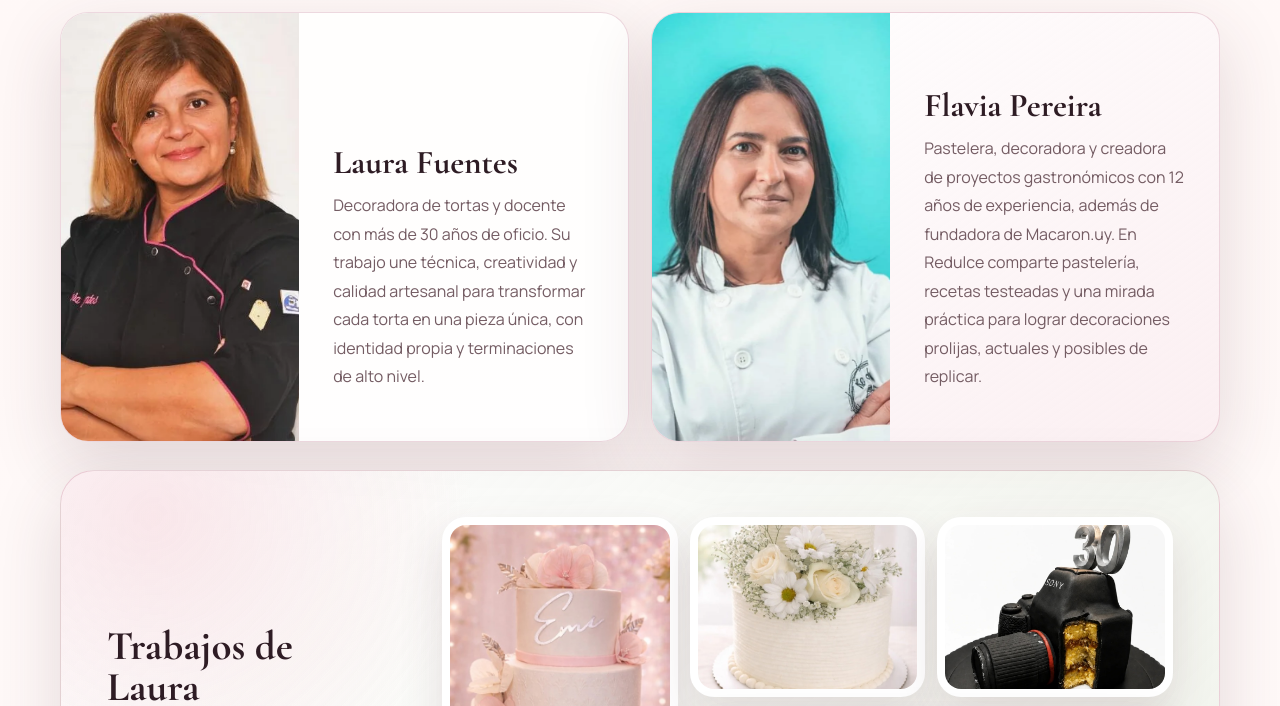
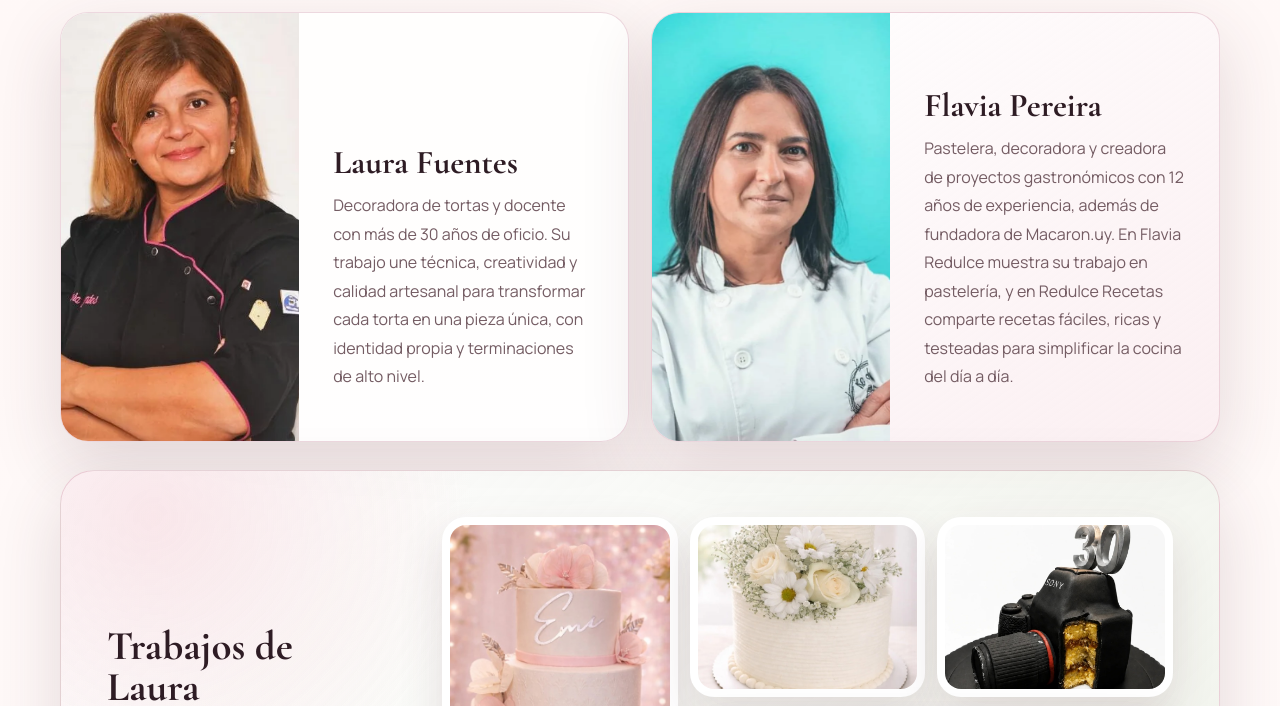
Before and after one commit to ramarketinguy/taller-salto-flores-decorativas, a website: page index.html in a window 1280 px wide. Shown: the part 2700-3406 px from the top of the page. Drawn offline with nearby package versions, Linux system fonts and the light colour scheme; files whose address does not match are found by name.

Commit message:
Clarify Flavia teacher bio

```diff
--- a/index.html
+++ b/index.html
@@ -208,9 +208,9 @@
               <h3>Flavia Pereira</h3>
               <p>
                 Pastelera, decoradora y creadora de proyectos gastronómicos con 12 años de
-                experiencia, además de fundadora de Macaron.uy. En Redulce comparte pastelería,
-                recetas testeadas y una mirada práctica para lograr decoraciones prolijas,
-                actuales y posibles de replicar.
+                experiencia, además de fundadora de Macaron.uy. En Flavia Redulce muestra su
+                trabajo en pastelería, y en Redulce Recetas comparte recetas fáciles, ricas y
+                testeadas para simplificar la cocina del día a día.
               </p>
             </div>
           </article>
```
